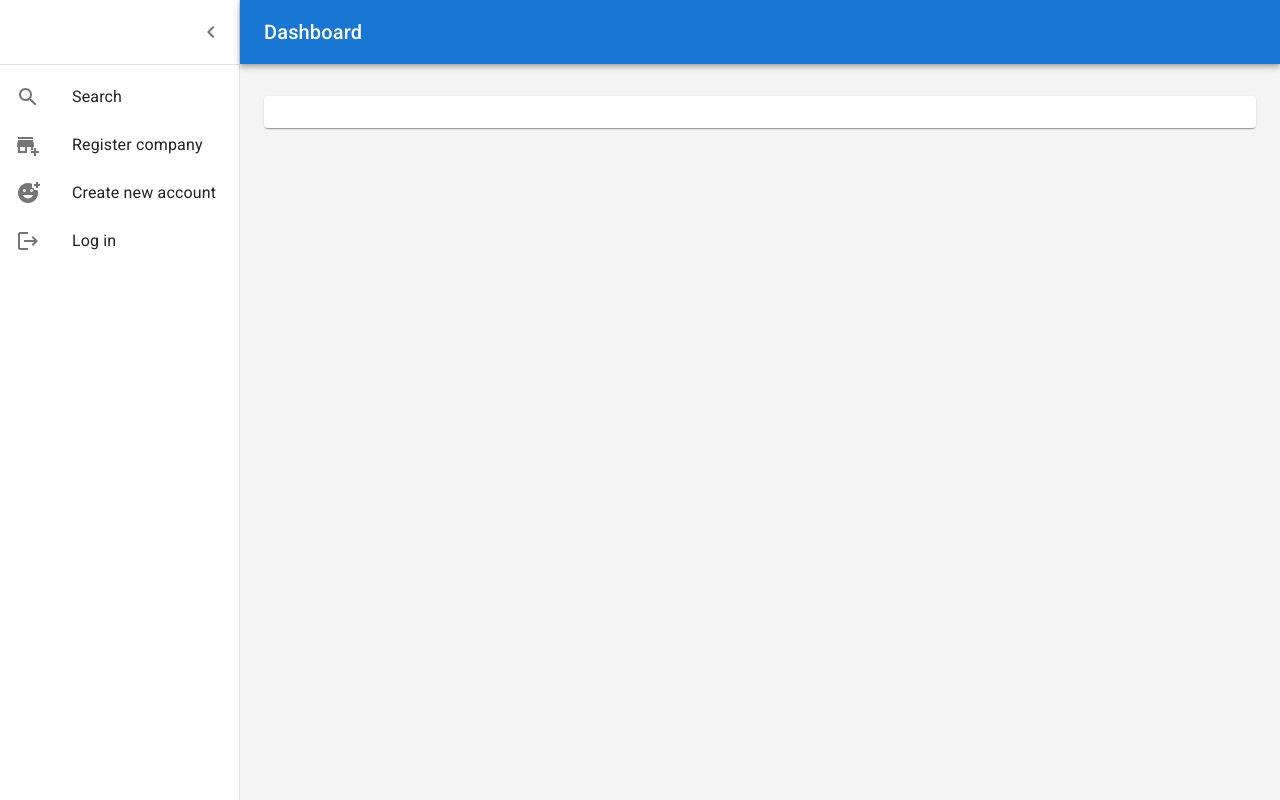
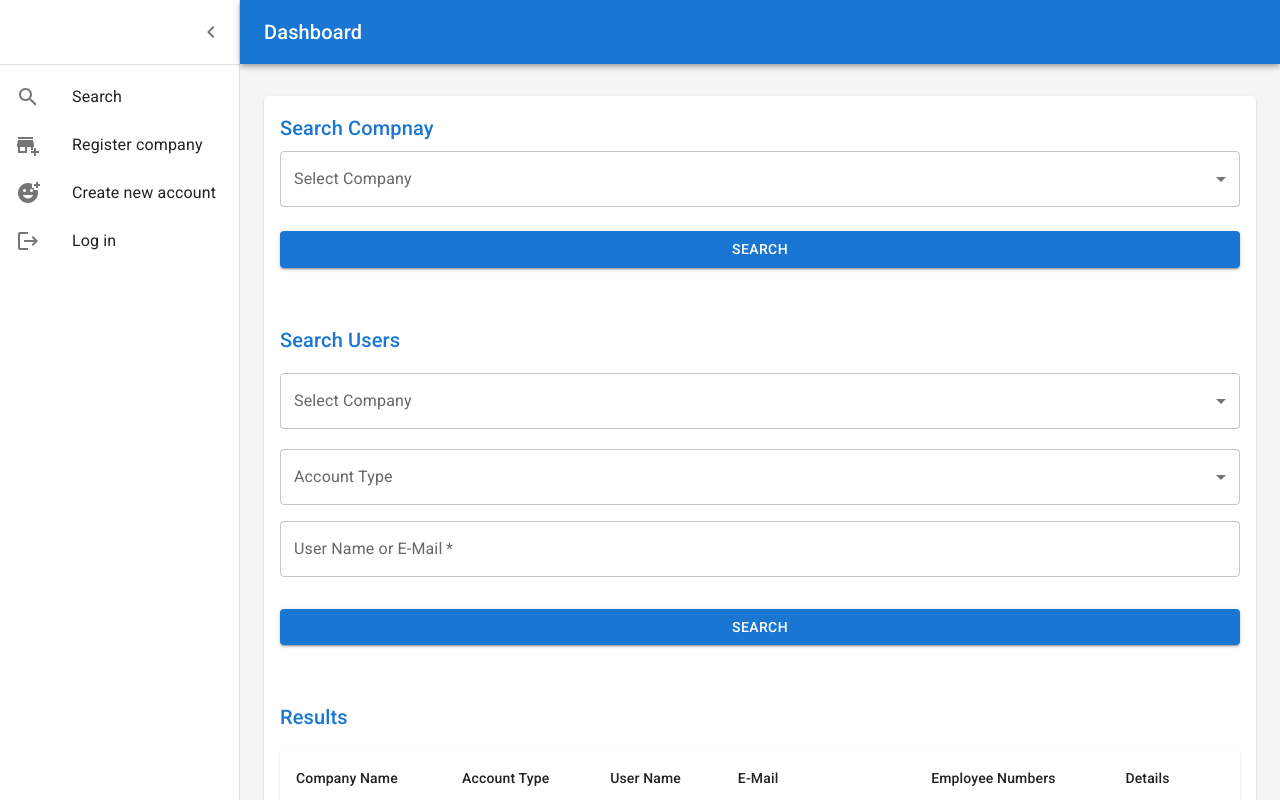
Before and after one commit to AmineMersoul/test, a React (Create React App) app: page /dashboard/company in a window 1280 px wide. Built offline with nearby package versions, Linux system fonts and the light colour scheme.

Commit message:
adding search component

```diff
--- a/src/components/Dashboard.js
+++ b/src/components/Dashboard.js
@@ -21,7 +21,7 @@ import AddBusinessIcon from '@mui/icons-material/AddBusiness';
 import SearchIcon from '@mui/icons-material/Search';
 import LogoutIcon from '@mui/icons-material/Logout';
 import AddReactionIcon from '@mui/icons-material/AddReaction';
-
+import Search from './Search';
 
 const drawerWidth = 240;
 
@@ -169,7 +169,7 @@ function DashboardContent() {
                         <Grid container spacing={3}>
                             <Grid item xs={12}>
                                 <Paper sx={{ p: 2, display: 'flex', flexDirection: 'column' }}>
-                                    {/* Todo create search component */}
+                                    <Search />
                                 </Paper>
                             </Grid>
                         </Grid>
--- /dev/null
+++ b/src/components/Search.js
@@ -0,0 +1,189 @@
+import * as React from 'react';
+import Box from '@mui/material/Box';
+import Typography from '@mui/material/Typography';
+import Paper from '@mui/material/Paper';
+import InputLabel from '@mui/material/InputLabel';
+import MenuItem from '@mui/material/MenuItem';
+import FormControl from '@mui/material/FormControl';
+import Select from '@mui/material/Select';
+import TextField from '@mui/material/TextField';
+import Button from '@mui/material/Button';
+import Table from '@mui/material/Table';
+import TableBody from '@mui/material/TableBody';
+import TableCell from '@mui/material/TableCell';
+import TableContainer from '@mui/material/TableContainer';
+import TableHead from '@mui/material/TableHead';
+import TableRow from '@mui/material/TableRow';
+
+export default function Search() {
+
+    const [company_1, setCompany1] = React.useState('');
+    const [company_name_2, setCompany2] = React.useState('');
+    const [accountType, setAccountType] = React.useState('');
+    const [results, setResults] = React.useState([
+        createData('Company 01', 'admin', 'User 01', 'user01@gmail.com', 24, 101),
+    ]);
+
+    const handleChangeCompanyName1 = (event) => {
+        setCompany1(event.target.value);
+    };
+
+    const handleChangeCompanyName2 = (event) => {
+        setCompany2(event.target.value);
+    };
+
+    const handleChangeAccountType = (event) => {
+        setAccountType(event.target.value);
+    };
+
+    const handleSubmit = (event) => {
+        event.preventDefault();
+        const data = new FormData(event.currentTarget);
+        console.log({
+            company_name2: data.get("company_name2"),
+            account_type: data.get("account_type"),
+            user_name: data.get("user_name"),
+        });
+        setResults([
+            createData(
+                data.get("company_name2"),
+                data.get("account_type"),
+                data.get("user_name"),
+                data.get("user_name") + '@gmail.com',
+                24,
+                101
+            ),
+        ]);
+    };
+
+    function createData(compnany_name, account_type, user_name, email, employee_number, employee_id) {
+        return { compnany_name, account_type, user_name, email, employee_number, employee_id };
+    }
+
+    const usersList = [
+        { label: 'User1', email: 'user1@gmail.com' },
+    ];
+
+    return (
+        <div>
+            <Typography component="h2" variant="h6" color="primary" gutterBottom>
+                Search Compnay
+            </Typography>
+            <Box component="form" onSubmit={handleSubmit} sx={{ minWidth: 120 }}>
+                <FormControl fullWidth>
+                    <InputLabel id="select-company">Select Company</InputLabel>
+                    <Select
+                        labelId="select-company"
+                        id="select_1"
+                        name="select_1"
+                        value={company_1}
+                        label="Select Company"
+                        onChange={handleChangeCompanyName1}
+                    >
+                        <MenuItem value={"company_1"}>Company 1</MenuItem>
+                        <MenuItem value={"company_2"}>Company 2</MenuItem>
+                        <MenuItem value={"company_3"}>Company 3</MenuItem>
+                    </Select>
+                    <Button
+                        type="submit"
+                        fullWidth
+                        variant="contained"
+                        sx={{ mt: 3, mb: 2 }}
+                    >
+                        Search
+                    </Button>
+                </FormControl>
+                <Box sx={{ height: 40, }} />
+                <Typography component="h2" variant="h6" color="primary" gutterBottom>
+                    Search Users
+                </Typography>
+                <Box sx={{ height: 10, }} />
+                <FormControl fullWidth>
+                    <InputLabel id="select-company-2">Select Company</InputLabel>
+                    <Select
+                        labelId="select-company-2"
+                        id="company_name2"
+                        name="company_name2"
+                        value={company_name_2}
+                        label="Select Company"
+                        onChange={handleChangeCompanyName2}
+                    >
+                        <MenuItem value={"company_1"}>Company 1</MenuItem>
+                        <MenuItem value={"company_2"}>Company 2</MenuItem>
+                        <MenuItem value={"company_3"}>Company 3</MenuItem>
+                    </Select>
+                </FormControl>
+                <Box sx={{ height: 20, }} />
+                <FormControl fullWidth>
+                    <InputLabel id="select-account-type">Account Type</InputLabel>
+                    <Select
+                        labelId="select-account-type"
+                        id="account_type"
+                        name="account_type"
+                        value={accountType}
+                        label="Account Type"
+                        onChange={handleChangeAccountType}
+                    >
+                        <MenuItem value={"account_type_1"}>Account Type 1</MenuItem>
+                        <MenuItem value={"account_type_2"}>Account Type 2</MenuItem>
+                        <MenuItem value={"account_type_3"}>Account Type 3</MenuItem>
+                    </Select>
+                </FormControl>
+                <TextField
+                    margin="normal"
+                    required
+                    fullWidth
+                    name="user_name"
+                    label="User Name or E-Mail"
+                    type="text"
+                    id="name"
+                    autoComplete="name"
+                />
+                <Button
+                    type="submit"
+                    fullWidth
+                    variant="contained"
+                    sx={{ mt: 3, mb: 2 }}
+                >
+                    Search
+                </Button>
+            </Box>
+            <Box sx={{ height: 40, }} />
+            <Typography component="h2" variant="h6" color="primary" gutterBottom>
+                Results
+            </Typography>
+            <Box sx={{ height: 10, }} />
+            <TableContainer component={Paper}>
+                <Table sx={{ minWidth: 650 }} aria-label="simple table">
+                    <TableHead>
+                        <TableRow>
+                            <TableCell>Company Name</TableCell>
+                            <TableCell>Account Type</TableCell>
+                            <TableCell>User Name</TableCell>
+                            <TableCell>E-Mail</TableCell>
+                            <TableCell>Employee Numbers</TableCell>
+                            <TableCell>Details</TableCell>
+                        </TableRow>
+                    </TableHead>
+                    <TableBody>
+                        {results.map((row) => (
+                            <TableRow
+                                key={row.employee_id}
+                                sx={{ '&:last-child td, &:last-child th': { border: 0 } }}
+                            >
+                                <TableCell component="th" scope="row">
+                                    {row.compnany_name}
+                                </TableCell>
+                                <TableCell>{row.account_type}</TableCell>
+                                <TableCell>{row.user_name}</TableCell>
+                                <TableCell>{row.email}</TableCell>
+                                <TableCell>{row.employee_number}</TableCell>
+                                <TableCell><Button variant="text">Details</Button></TableCell>
+                            </TableRow>
+                        ))}
+                    </TableBody>
+                </Table>
+            </TableContainer>
+        </div>
+    )
+}
```
